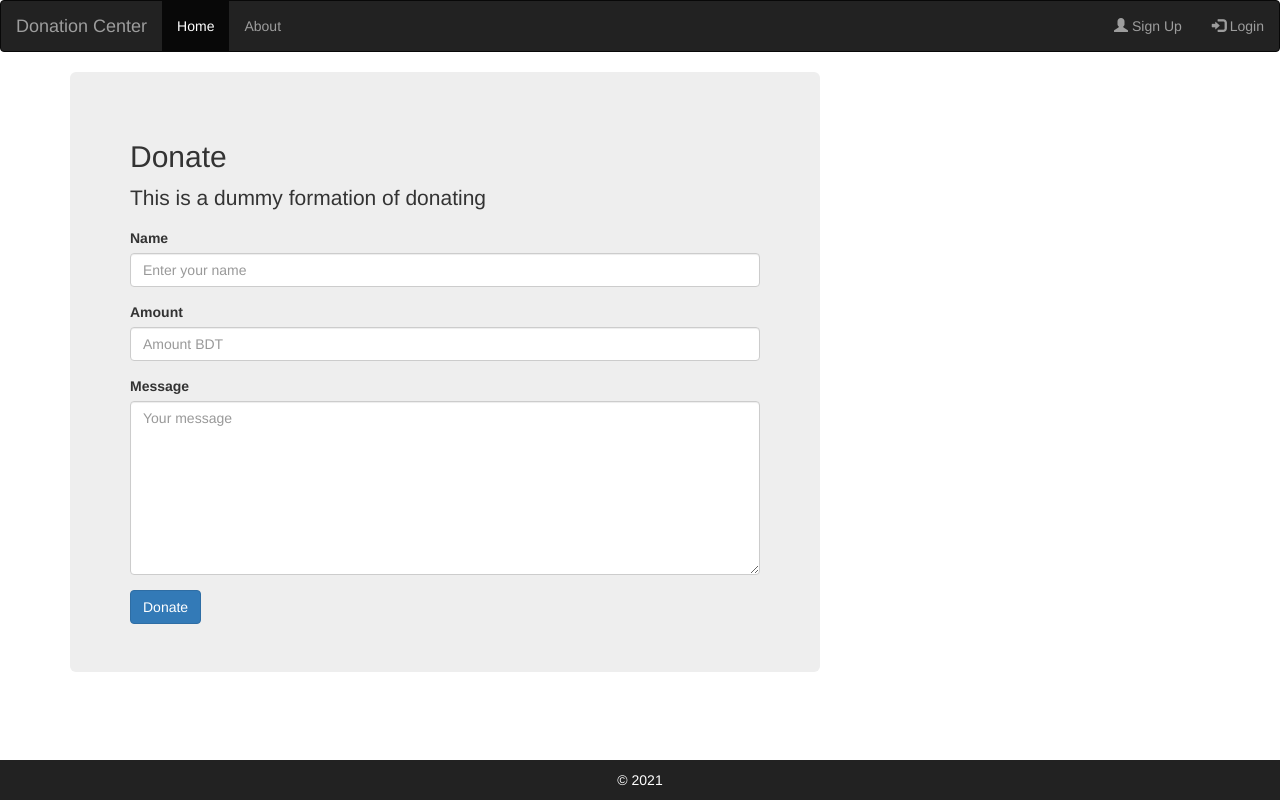
After one commit to rkshaon/django_donation, a Django app: page /donate/ in a window 1280 px wide. The commit adds this page. Run offline with Django 3.2, Linux system fonts and the light colour scheme; some libraries are stand-ins or nearby versions.

Commit message:
donation page

```diff
--- /dev/null
+++ b/donation/templates/donate.html
@@ -0,0 +1,32 @@
+{% extends 'base.html' %}
+{% block title %}
+  {{ title }}
+{% endblock %}
+
+{% block content %}
+<div class="jumbotron">
+  <h2>Donate</h2>
+  <form class="" action="{% url 'index' %}" method="POST">
+    <p>This is a dummy formation of donating</p>
+    {% csrf_token %}
+    <div class="form-group">
+      <label for="exampleInputEmail1">Name</label>
+      <input type="text" class="form-control" id="exampleInputEmail1" name="name" placeholder="Enter your name">
+    </div>
+    <div class="form-group">
+      <label for="exampleInputPassword1">Amount</label>
+      <input type="number" name="amount" class="form-control" id="exampleInputPassword1" placeholder="Amount BDT">
+    </div>
+    <div class="form-group">
+      <label for="exampleInputPassword1">Message</label>
+      <textarea name="message" rows="8" cols="80" class="form-control" placeholder="Your message"></textarea>
+    </div>
+    <button type="submit" class="btn btn-primary">Donate</button>
+  </form>
+  <div class="">
+    {% for message in messages %}
+      <p>{{ message }}</p>
+    {% endfor %}
+  </div>
+</div>
+{% endblock %}
--- a/donation/templates/post_list.html
+++ b/donation/templates/post_list.html
@@ -5,7 +5,7 @@
 {% block content %}
 <div class="centerstage">
   {% if donate %}
-    <a href="#" class="btn btn-primary">Donate</a>
+    <a href="{% url 'donation_page' %}" class="btn btn-primary">Donate</a>
   {% endif %}
   {% for post in post_list %}
   <div class="post">
--- a/donation_site/urls.py
+++ b/donation_site/urls.py
@@ -8,6 +8,8 @@ urlpatterns = [
     re_path(r'^organization/(?P<pk>\d+)$', views.organization, name='organization'),
     re_path(r'^post/(?P<pk>\d+)$', views.post, name='post'),
     path('new_post/', views.create_post, name='create_post'),
+    # re_path(r'^donate/(?P<pk>\d+)$', views.donation_page, name='donation_page'),
+    path('donate/', views.donation_page, name='donation_page'),
     path('login/', views.login_page, name='login_page'),
     path('logout/', views.logout_page, name='logout_page'),
     path('registration/', views.registration_page, name='registration_page'),
--- a/donation_site/views.py
+++ b/donation_site/views.py
@@ -54,6 +54,7 @@ def post(request, pk):
     template = loader.get_template('post_detail.html')
     return HttpResponse(template.render(context, request))
 
+@login_required(login_url='login_page')
 def create_post(request):
     if request.method == 'POST':
         form = CreatePostForm(request.POST, request.FILES)
@@ -116,3 +117,10 @@ def login_page(request):
 def logout_page(request):
     logout(request)
     return redirect('login_page')
+
+def donation_page(request):
+    context = {
+        'title': 'Donate | Donation Center',
+    }
+    template = loader.get_template('donate.html')
+    return HttpResponse(template.render(context, request))
```
Also changed, not shown: donation/templates/post_confirm_delete.html (deleted, +0 -8 lines), db.sqlite3.
